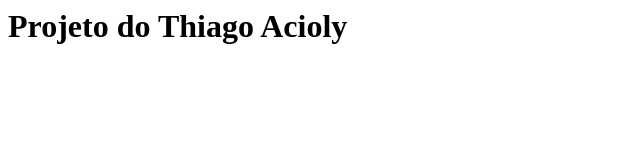
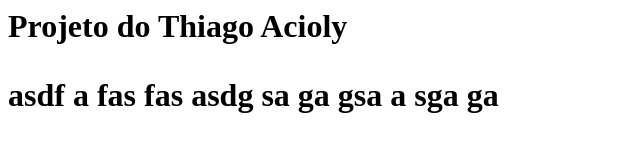
Before and after one commit to thiagoacioly/curso-git, a plain HTML site: page index.html in a window 1280 px wide. Shown: the whole page, without its empty margins (0-640 px from the left). Drawn offline with Linux system fonts and the light colour scheme.

Commit message:
alterando index

```diff
--- a/index.html
+++ b/index.html
@@ -3,5 +3,7 @@
 	</head>
 	<body>
 		<h1> Projeto do Thiago Acioly <h1>
+
+		<p> asdf a fas fas asdg sa ga gsa a sga ga</p>
 	</body>
 </html>
```
